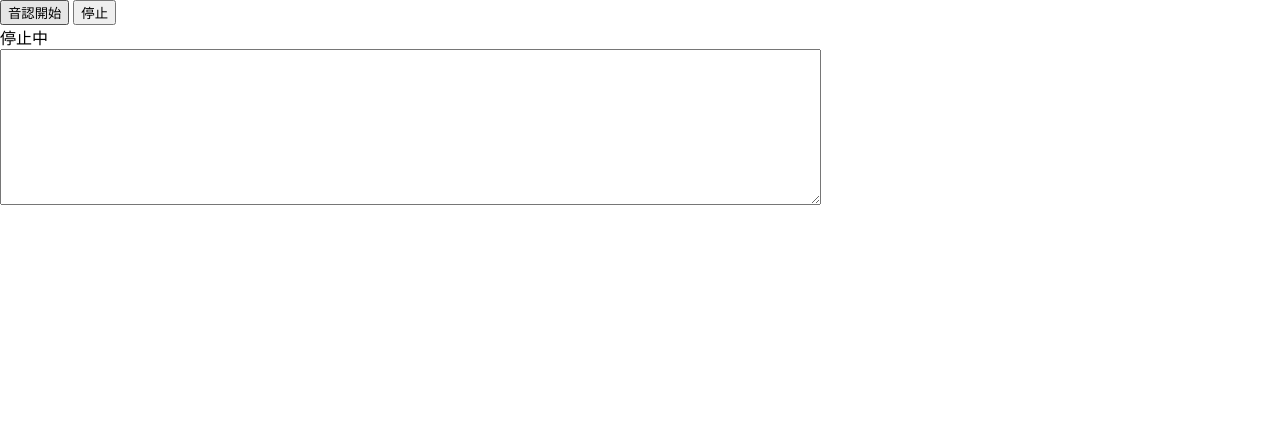
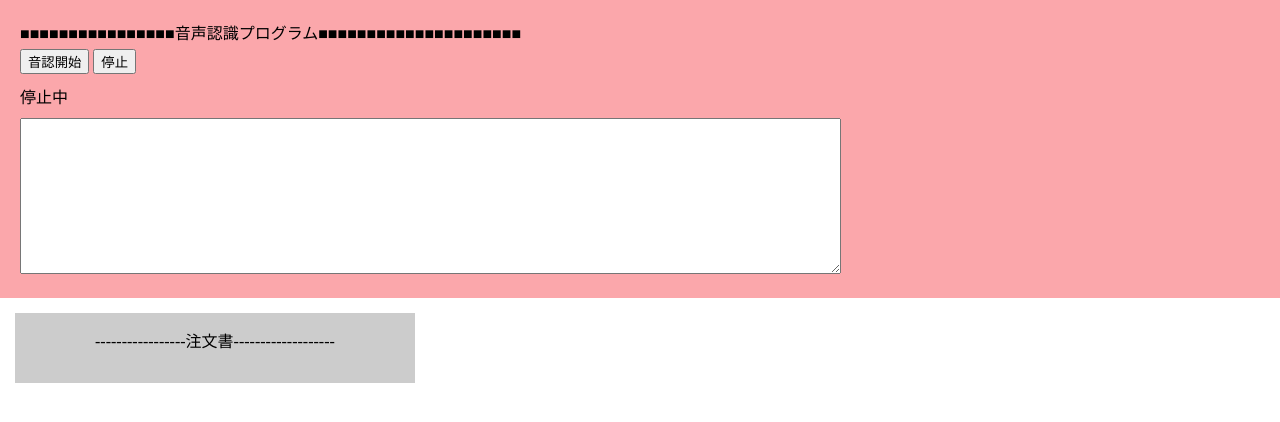
Before and after one commit to watanabeyt06-work/speech-recognition-lister, a plain HTML site: page docs/index.html in a window 1280 px wide. Drawn offline with nearby package versions, Linux system fonts and the light colour scheme.

Commit message:
upgrade ui

```diff
--- a/docs/css/style.css
+++ b/docs/css/style.css
@@ -17,7 +17,22 @@ h1, p {
   text-align: center;
 }
 
-div p {
-  padding: 20px;
-  background-color: rgba(0,0,0,0.2);
+#order{
+  margin-top: 15px;
+  margin-left: 15px;
+  display: inline-block;
+  padding: 15px 80px;
+  background-color: #CCCCCC;
 }
+
+#speech-recog {
+    background-color: #FBA7AB;
+    padding: 20px;
+}
+#speech-recog span{
+    display: block;
+    margin-bottom: 5px;
+}
+#state {
+    margin: 10px 0px;
+}
--- a/docs/index.html
+++ b/docs/index.html
@@ -16,17 +16,25 @@
         <script src="https://cdnjs.cloudflare.com/ajax/libs/underscore.js/1.8.3/underscore-min.js"></script>
     </head>
     <body>
-        <section id="speach-recog">
+        <section>
+            <div id="speech-recog">
+                <span>
+                    ■■■■■■■■■■■■■■■■音声認識プログラム■■■■■■■■■■■■■■■■■■■■■
+                </span>
                 <input type="button" value="音認開始" onClick="vr_function();">
                 <input type="button" value="停止" onClick="stop();">
                 <div id="state">停止中</div>
                 <textarea id="recognizedText" cols="100" rows="10"></textarea>
+            </div>
         </section>
         <input type="hidden" id="hidden-field" />
         <section id="list-result">
+            <div id="order">
+                <span>-----------------注文書-------------------</span>
                 <div>
                     <ul id="list">
                     </ul>
+                </div>
             </div>
         </section>
         <!-- Place your content here -->
```
Lines whose indentation alone changed are shown as unchanged.
